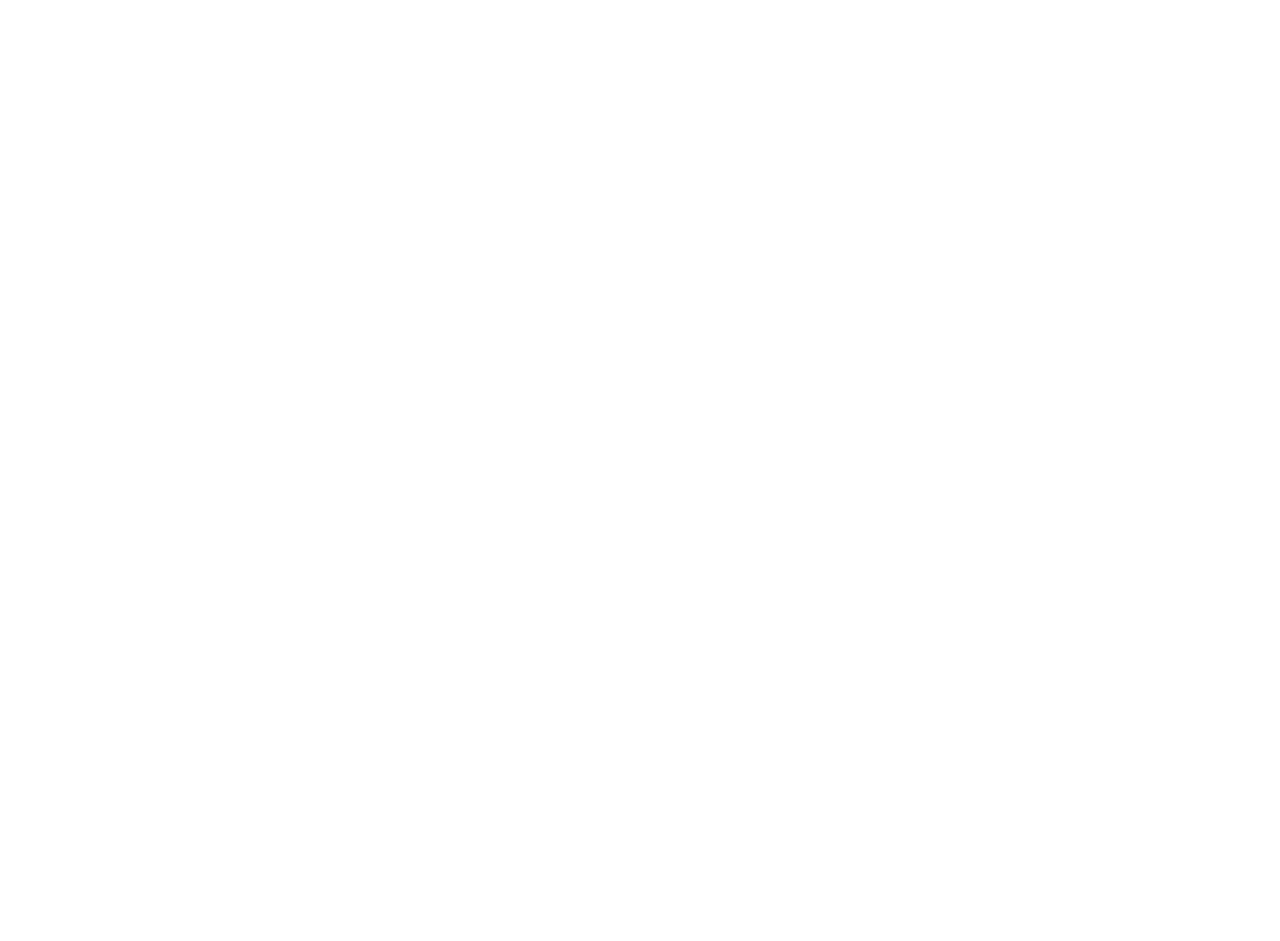
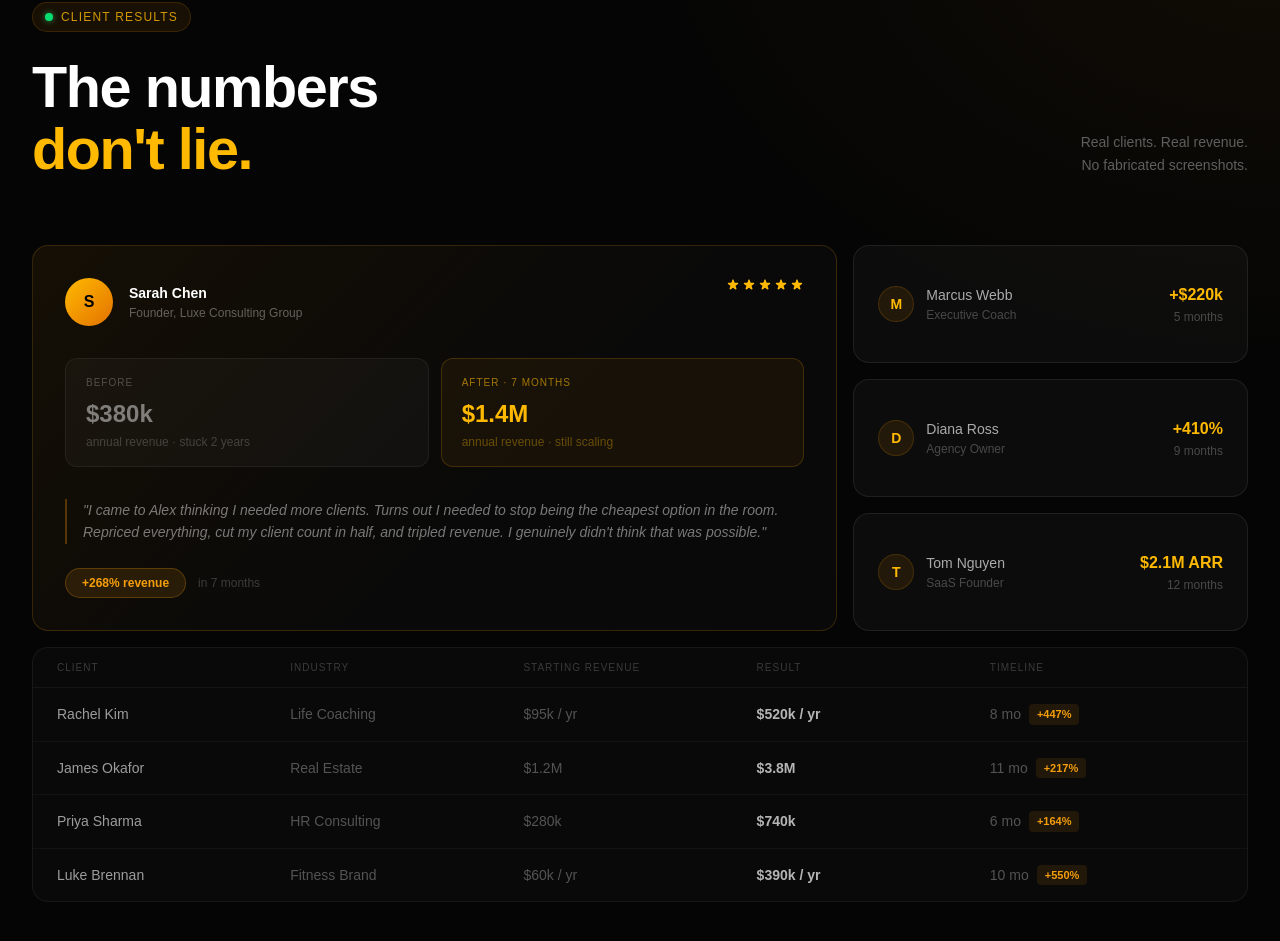
Before and after one commit to qpxv/websites, a Next.js app: page /heroes/business-coach in a window 1280 px wide. Shown: the part 3057-3998 px from the top of the page. Before the commit the page ends 2962 px from the top, so only its background shows below. Built offline with nearby package versions, Linux system fonts and the light colour scheme.

Commit message:
feat: added testimonial section

```diff
--- a/components/heroes/BusinessCoachHero.tsx
+++ b/components/heroes/BusinessCoachHero.tsx
@@ -304,6 +304,178 @@
         </div>
       </section>
 
+      {/* ─────────────────────────────────────────────────────────────────
+          TESTIMONIALS — The Scoreboard
+      ───────────────────────────────────────────────────────────────── */}
+      <section className="relative bg-[#050505] pb-32 px-8">
+
+        {/* Glowing amber divider */}
+        <div className="w-full h-px mb-24" style={{
+          background: 'linear-gradient(to right, transparent 0%, rgba(245,158,11,0.15) 25%, rgba(245,158,11,0.35) 50%, rgba(245,158,11,0.15) 75%, transparent 100%)',
+        }} />
+
+        {/* Subtle glow — top right */}
+        <div className="absolute top-0 right-0 pointer-events-none" style={{
+          width: 700, height: 500,
+          background: 'radial-gradient(ellipse at top right, rgba(245,158,11,0.05) 0%, transparent 65%)',
+        }} />
+
+        <div className="max-w-7xl mx-auto relative z-10">
+
+          {/* Header */}
+          <div className="flex flex-col md:flex-row md:items-end justify-between gap-8 mb-16">
+            <div>
+              <div className="inline-flex items-center gap-2 px-3 py-1.5 rounded-full bg-amber-500/8 border border-amber-500/15 mb-6">
+                <span className="w-2 h-2 rounded-full bg-green-400" style={{ boxShadow: '0 0 6px rgba(74,222,128,0.6)' }} />
+                <span className="text-amber-400/80 text-xs font-medium tracking-widest uppercase">Client Results</span>
+              </div>
+              <h2 className="text-white font-bold leading-[1.08] tracking-tight" style={{ fontSize: 'clamp(36px, 4.5vw, 64px)' }}>
+                The numbers<br />
+                <span className="text-amber-400">don't lie.</span>
+              </h2>
+            </div>
+            <p className="text-white/35 text-sm leading-relaxed max-w-xs md:mb-1 md:text-right">
+              Real clients. Real revenue.<br />
+              No fabricated screenshots.
+            </p>
+          </div>
+
+          {/* Top grid: featured case + mini result cards */}
+          <div className="grid grid-cols-1 lg:grid-cols-3 gap-4 mb-4">
+
+            {/* Featured case — spans 2 cols */}
+            <div
+              className="lg:col-span-2 rounded-2xl p-8 flex flex-col justify-between min-h-[360px]"
+              style={{
+                background: 'linear-gradient(135deg, rgba(245,158,11,0.07) 0%, rgba(255,255,255,0.02) 60%)',
+                border: '1px solid rgba(245,158,11,0.18)',
+              }}
+            >
+              {/* Client header */}
+              <div className="flex items-start justify-between mb-8">
+                <div className="flex items-center gap-4">
+                  <div className="w-12 h-12 rounded-full bg-gradient-to-br from-amber-400 to-amber-600 flex items-center justify-center text-black font-bold text-base flex-shrink-0">
+                    S
+                  </div>
+                  <div>
+                    <div className="text-white font-semibold text-sm">Sarah Chen</div>
+                    <div className="text-white/35 text-xs mt-0.5">Founder, Luxe Consulting Group</div>
+                  </div>
+                </div>
+                <div className="flex gap-0.5 flex-shrink-0">
+                  {[...Array(5)].map((_, i) => (
+                    <svg key={i} className="w-3.5 h-3.5 text-amber-400" fill="currentColor" viewBox="0 0 20 20">
+                      <path d="M9.049 2.927c.3-.921 1.603-.921 1.902 0l1.07 3.292a1 1 0 00.95.69h3.462c.969 0 1.371 1.24.588 1.81l-2.8 2.034a1 1 0 00-.364 1.118l1.07 3.292c.3.921-.755 1.688-1.54 1.118l-2.8-2.034a1 1 0 00-1.175 0l-2.8 2.034c-.784.57-1.838-.197-1.539-1.118l1.07-3.292a1 1 0 00-.364-1.118L2.98 8.72c-.783-.57-.38-1.81.588-1.81h3.461a1 1 0 00.951-.69l1.07-3.292z" />
+                    </svg>
+                  ))}
+                </div>
+              </div>
+
+              {/* Before / After metric blocks */}
+              <div className="grid grid-cols-2 gap-3 mb-8">
+                <div className="rounded-xl bg-white/[0.03] border border-white/[0.06] px-5 py-4">
+                  <div className="text-white/25 text-[10px] uppercase tracking-widest mb-2">Before</div>
+                  <div className="text-white/45 text-2xl font-bold">$380k</div>
+                  <div className="text-white/20 text-xs mt-1">annual revenue · stuck 2 years</div>
+                </div>
+                <div className="rounded-xl px-5 py-4" style={{
+                  background: 'rgba(245,158,11,0.06)',
+                  border: '1px solid rgba(245,158,11,0.2)',
+                }}>
+                  <div className="text-amber-400/60 text-[10px] uppercase tracking-widest mb-2">After · 7 months</div>
+                  <div className="text-amber-400 text-2xl font-bold">$1.4M</div>
+                  <div className="text-amber-400/35 text-xs mt-1">annual revenue · still scaling</div>
+                </div>
+              </div>
+
+              {/* Quote */}
+              <blockquote className="text-white/45 text-sm leading-relaxed italic border-l-2 border-amber-500/30 pl-4">
+                "I came to Alex thinking I needed more clients. Turns out I needed to stop being the cheapest option in the room.
+                Repriced everything, cut my client count in half, and tripled revenue. I genuinely didn't think that was possible."
+              </blockquote>
+
+              {/* Growth badge */}
+              <div className="flex items-center gap-3 mt-6">
+                <div
+                  className="px-4 py-1.5 rounded-full text-xs font-bold"
+                  style={{ background: 'rgba(245,158,11,0.12)', color: '#F59E0B', border: '1px solid rgba(245,158,11,0.25)' }}
+                >
+                  +268% revenue
+                </div>
+                <span className="text-white/20 text-xs">in 7 months</span>
+              </div>
+            </div>
+
+            {/* Right column: stacked compact result cards */}
+            <div className="flex flex-col gap-4">
+              {[
+                { initial: 'M', name: 'Marcus Webb', biz: 'Executive Coach', result: '+$220k', period: '5 months' },
+                { initial: 'D', name: 'Diana Ross', biz: 'Agency Owner', result: '+410%', period: '9 months' },
+                { initial: 'T', name: 'Tom Nguyen', biz: 'SaaS Founder', result: '$2.1M ARR', period: '12 months' },
+              ].map((c) => (
+                <div
+                  key={c.name}
+                  className="flex-1 rounded-2xl bg-white/[0.03] border border-white/[0.08] px-6 py-5 flex items-center justify-between"
+                >
+                  <div className="flex items-center gap-3">
+                    <div className="w-9 h-9 rounded-full bg-amber-500/10 border border-amber-500/15 flex items-center justify-center text-amber-400 font-bold text-sm flex-shrink-0">
+                      {c.initial}
+                    </div>
+                    <div>
+                      <div className="text-white/65 text-sm font-medium">{c.name}</div>
+                      <div className="text-white/25 text-xs mt-0.5">{c.biz}</div>
+                    </div>
+                  </div>
+                  <div className="text-right flex-shrink-0">
+                    <div className="text-amber-400 font-bold text-base">{c.result}</div>
+                    <div className="text-white/25 text-xs mt-0.5">{c.period}</div>
+                  </div>
+                </div>
+              ))}
+            </div>
+          </div>
+
+          {/* Bloomberg-terminal performance table */}
+          <div className="rounded-2xl bg-white/[0.02] border border-white/[0.06] overflow-hidden">
+
+            {/* Table header */}
+            <div className="grid grid-cols-5 px-6 py-3 border-b border-white/[0.05]">
+              {['CLIENT', 'INDUSTRY', 'STARTING REVENUE', 'RESULT', 'TIMELINE'].map((h) => (
+                <div key={h} className="text-white/20 text-[10px] font-medium tracking-widest">{h}</div>
+              ))}
+            </div>
+
+            {/* Table rows */}
+            {[
+              { name: 'Rachel Kim',    industry: 'Life Coaching',   start: '$95k / yr',  result: '$520k / yr', time: '8 mo',  growth: '+447%' },
+              { name: 'James Okafor', industry: 'Real Estate',     start: '$1.2M',       result: '$3.8M',      time: '11 mo', growth: '+217%' },
+              { name: 'Priya Sharma', industry: 'HR Consulting',   start: '$280k',       result: '$740k',      time: '6 mo',  growth: '+164%' },
+              { name: 'Luke Brennan', industry: 'Fitness Brand',   start: '$60k / yr',  result: '$390k / yr', time: '10 mo', growth: '+550%' },
+            ].map((row, i, arr) => (
+              <div
+                key={row.name}
+                className={`grid grid-cols-5 px-6 py-4 items-center hover:bg-white/[0.015] transition-colors ${i < arr.length - 1 ? 'border-b border-white/[0.04]' : ''}`}
+              >
+                <div className="text-white/60 text-sm font-medium">{row.name}</div>
+                <div className="text-white/30 text-sm">{row.industry}</div>
+                <div className="text-white/30 text-sm">{row.start}</div>
+                <div className="text-white/70 text-sm font-semibold">{row.result}</div>
+                <div className="flex items-center gap-2">
+                  <span className="text-white/30 text-sm">{row.time}</span>
+                  <span
+                    className="px-2 py-0.5 rounded text-[11px] font-bold"
+                    style={{ background: 'rgba(245,158,11,0.1)', color: '#F59E0B' }}
+                  >
+                    {row.growth}
+                  </span>
+                </div>
+              </div>
+            ))}
+          </div>
+
+        </div>
+      </section>
+
     </>
   );
 }
```
